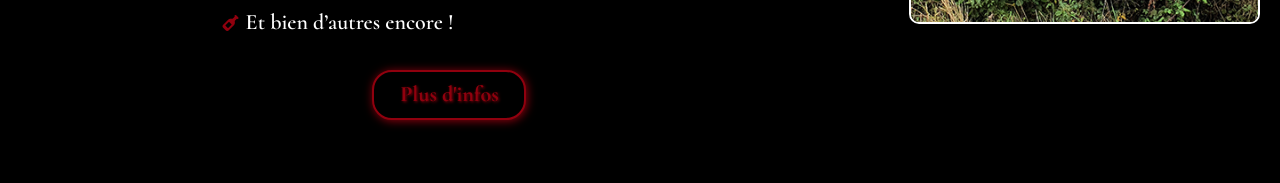
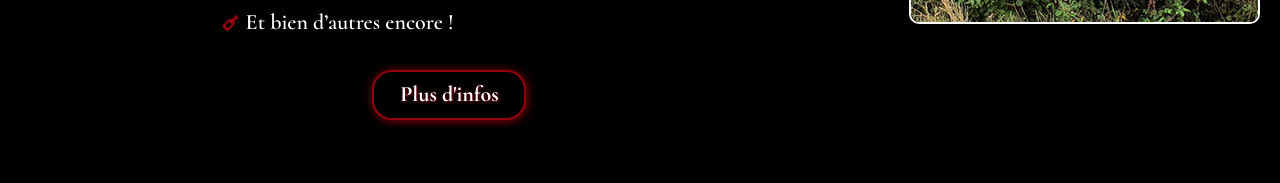
Before and after one commit to EryanGauvrit/alestdelagrosne, a React (Create React App) app: page / in a window 1280 px wide. Shown: the part 1323-1506 px from the top of the page. Built offline with nearby package versions, Linux system fonts and the light colour scheme; a web font is replaced by a local one.

Commit message:
fix accessibility button

```diff
--- a/src/pages/Home/_home.scss
+++ b/src/pages/Home/_home.scss
@@ -15,11 +15,11 @@
             & h1 {
                 font-family: $policesTitle;
                 font-size: 45px;
-                animation: translateToLeft 5s ease-in-out;
+                animation: translateToLeft 3.5s ease-in-out;
             }
             & h2 {
                 font-size: 20px;
-                animation: translateToLeft 5s ease-in-out;
+                animation: translateToLeft 3.5s ease-in-out;
             }
         }
         & h3 {
@@ -100,7 +100,7 @@
                 align-self: center;
                 padding: 10px 0;
                 border-radius: 20px;
-                color: $color-four;
+                color: $color-two;
                 background-color: $color-one;
                 font-family: $policesGlobalBold;
                 font-size: $h3SizesPhone;
```
